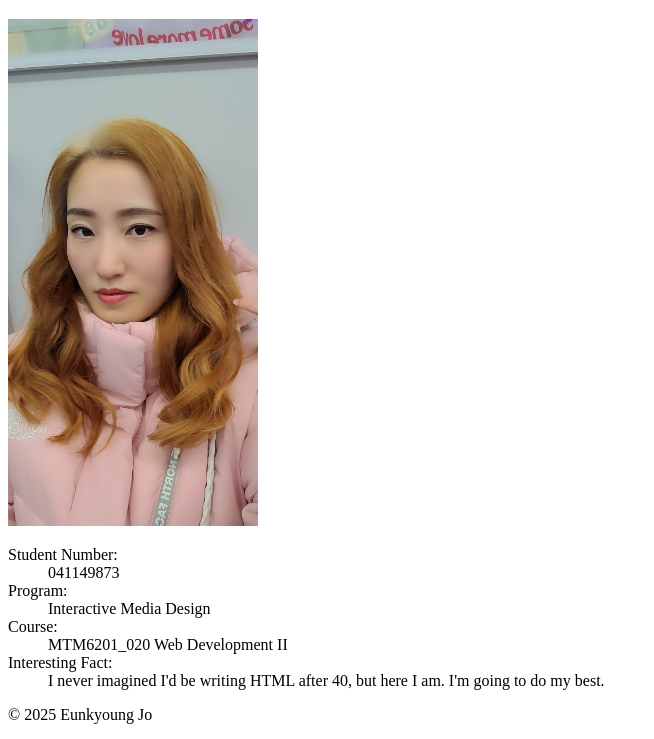
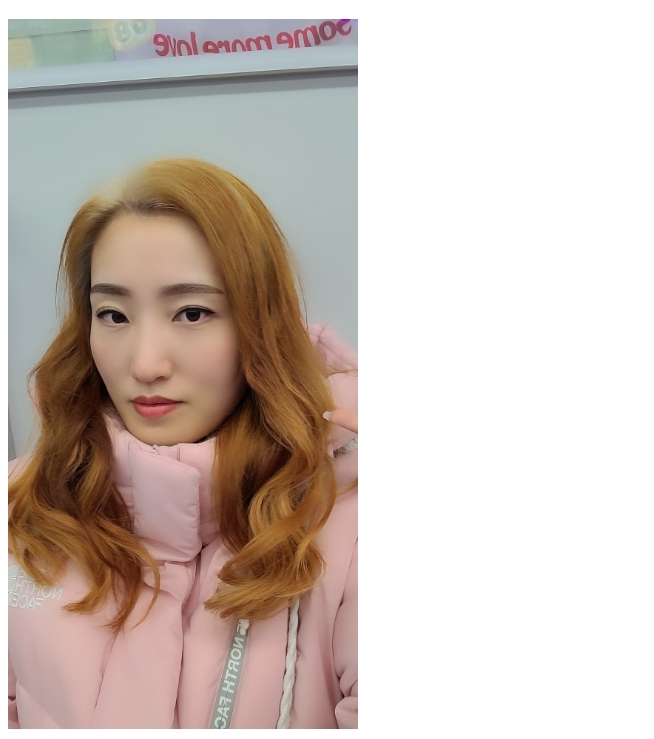
Before and after one commit to EunkyoungJo/mtm6201-week1, a plain HTML site: page index.html in a window 1280 px wide. Shown: the part 61-800 px from the top of the page, without its empty margins (0-654 px from the left). Drawn offline with Linux system fonts and the light colour scheme.

Commit message:
change image size

```diff
--- a/index.html
+++ b/index.html
@@ -13,7 +13,7 @@
 
     <main>
         <!-- adding my image -->
-        <img src="images/profile.jpg" alt="Photo of Eunkyoung Jo" width="250">
+        <img src="images/profile.jpg" alt="Photo of Eunkyoung Jo" width="350">
 
         <!-- add description list -->
         <dl>
```
